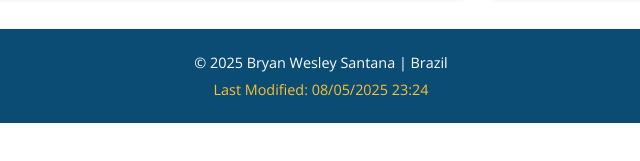
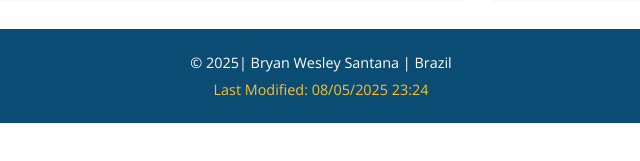
Before and after one commit to bryanwessantana/wdd131, a plain HTML site: page week01/index.html in a window 1280 px wide. Shown: the part 633-794 px from the top of the page, 319-959 px from the left. Drawn offline with nearby package versions, Linux system fonts and the light colour scheme; files whose address does not match are found by name.

Commit message:
W01 Assignment: Home Page

```diff
--- a/week01/index.html
+++ b/week01/index.html
@@ -75,7 +75,7 @@
     </main>
 
     <footer>
-        <p>&copy; <span id="CurrentYear">2025</span> Bryan Wesley Santana | Brazil</p>
+        <p>&copy; <span id="CurrentYear">2025</span>| Bryan Wesley Santana | Brazil</p>
         <p id="lastModified">Last Modified: 08/05/2025 23:24</p>
     </footer>
 </body>
```
